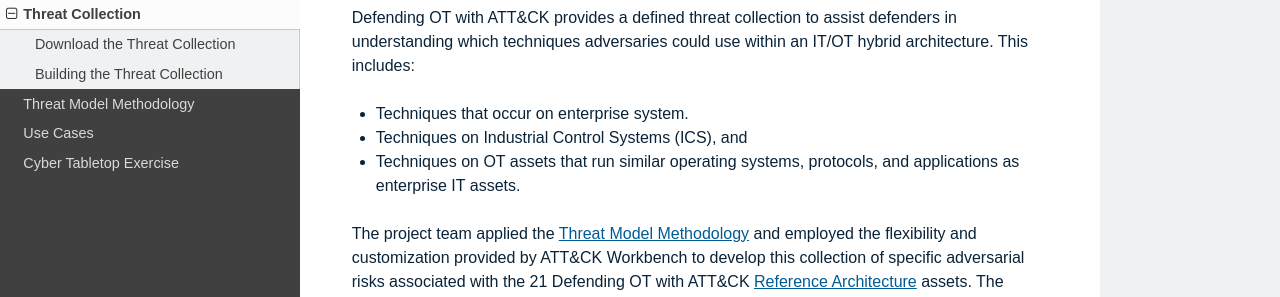
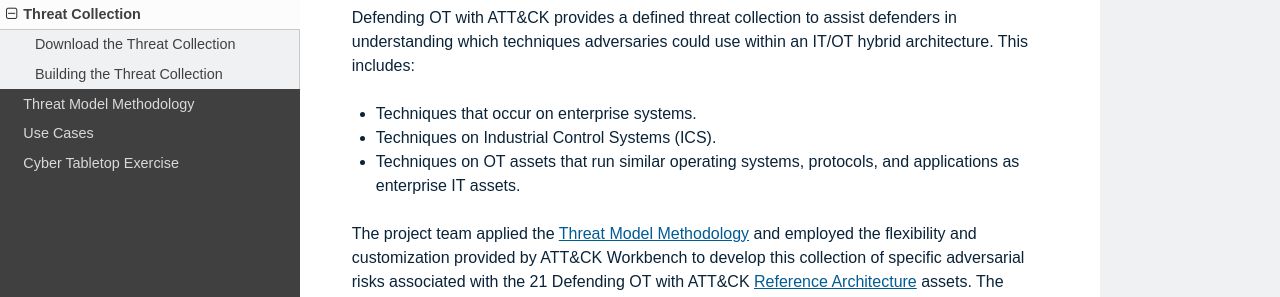
Before and after one commit to center-for-threat-informed-defense/defending-ot-with-attack, a Sphinx documentation site: the page built from docs/collection.rst, in a window 1280 px wide and 900 px high. Shown: the part 369-666 px from the top of the window. Built offline with Sphinx 7.4.7 and the Read the Docs theme 2.0.0, drawn with Linux system fonts in a browser that asks for light colours.

```diff
--- a/docs/collection.rst
+++ b/docs/collection.rst
@@ -14,15 +14,16 @@ Defending OT with ATT&CK provides a defined threat collection to assist defender
 understanding which techniques adversaries could use within an IT/OT hybrid
 architecture. This includes:
 
-* Techniques that occur on enterprise system.
-* Techniques on Industrial Control Systems (ICS), and
-* Techniques on OT assets that run similar operating systems, protocols, and applications as enterprise IT assets.
+* Techniques that occur on enterprise systems.
+* Techniques on Industrial Control Systems (ICS).
+* Techniques on OT assets that run similar operating systems, protocols, and
+  applications as enterprise IT assets.
 
-The project team applied the :doc:`methodology` and employed the flexibility and customization
-provided by ATT&CK Workbench to develop this collection of specific adversarial risks associated
-with the 21 Defending OT with ATT&CK :doc:`architecture` assets. The resultant threat collection
-contains a combined 692 techniques from ATT&CK for Enterprise and ATT&CK for ICS (251 techniques
-and 441 sub-techniques).
+The project team applied the :doc:`methodology` and employed the flexibility and
+customization provided by ATT&CK Workbench to develop this collection of specific
+adversarial risks associated with the 21 Defending OT with ATT&CK :doc:`architecture`
+assets. The resultant threat collection contains a combined 692 techniques from ATT&CK
+for Enterprise and ATT&CK for ICS (251 techniques and 441 sub-techniques).
 
 Download the Threat Collection
 ------------------------------
```
Also changed, not shown: docs/index.rst (+20 -16 lines).
